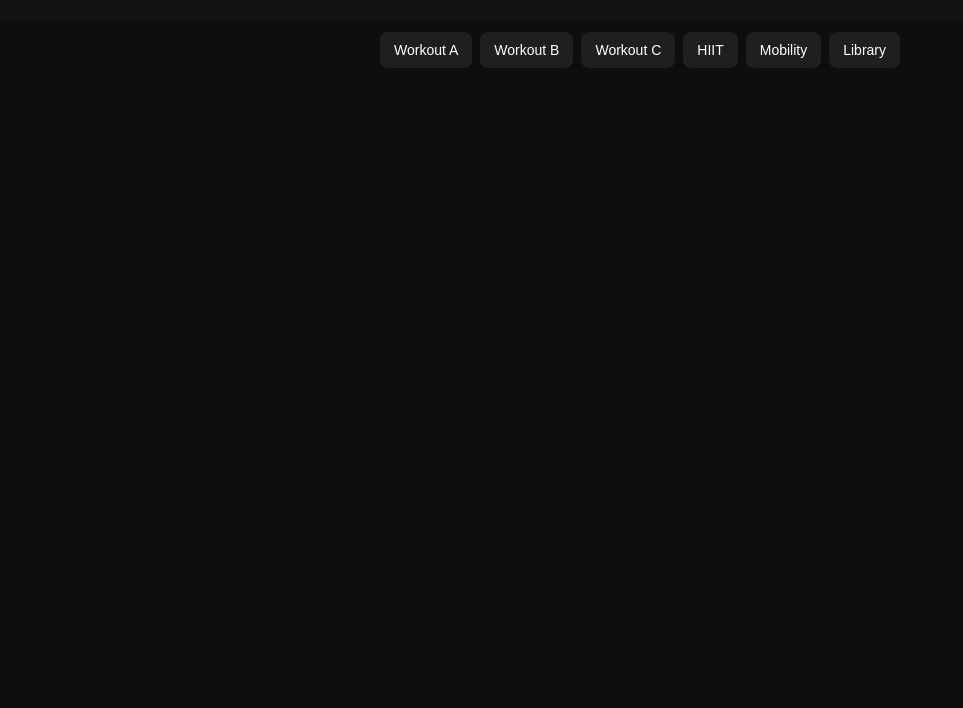
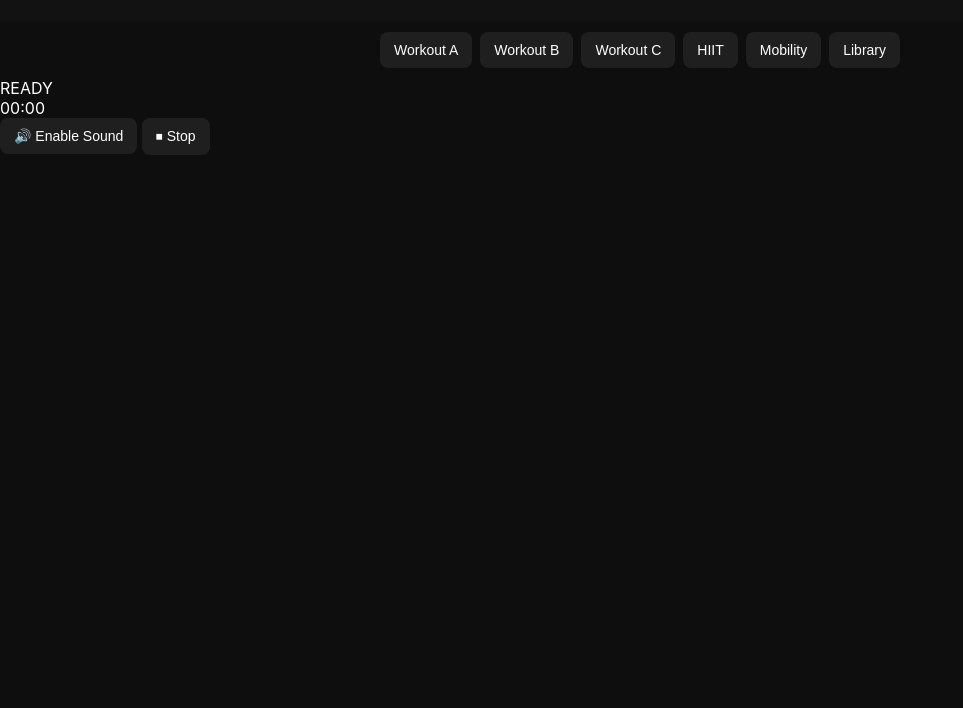
Before and after one commit to drummmr/Workout-app, a plain HTML site: page index.html in a window 1280 px wide. Shown: the part 92-800 px from the top of the page, without its empty margins (0-963 px from the left). Drawn offline with Linux system fonts and the light colour scheme.

Commit message:
Update index.html

```diff
--- a/index.html
+++ b/index.html
@@ -3,7 +3,7 @@
 <head>
   <meta charset="UTF-8" />
   <meta name="viewport" content="width=device-width, initial-scale=1.0"/>
-  <title>Training Program</title>
+  <title>Training App</title>
   <link rel="stylesheet" href="style.css" />
 </head>
 <body>
@@ -21,6 +21,14 @@
   <button onclick="openLibrary()">Library</button>
 </nav>
 
+<section id="timerPanel">
+  <div id="phaseLabel">READY</div>
+  <div id="timer">00:00</div>
+  <div id="progress"></div>
+  <button onclick="toggleSound()">🔊 Enable Sound</button>
+  <button onclick="stopTimer()">⏹ Stop</button>
+</section>
+
 <main>
   <ul id="workout"></ul>
 </main>
```
